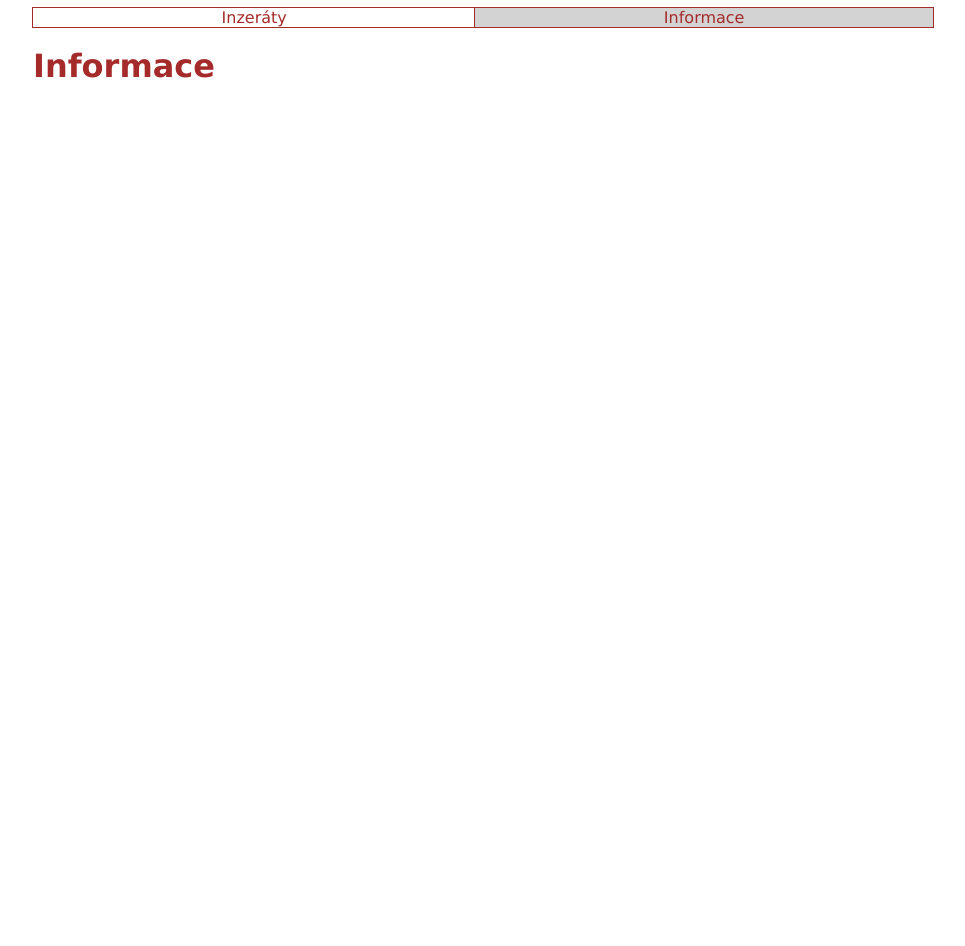
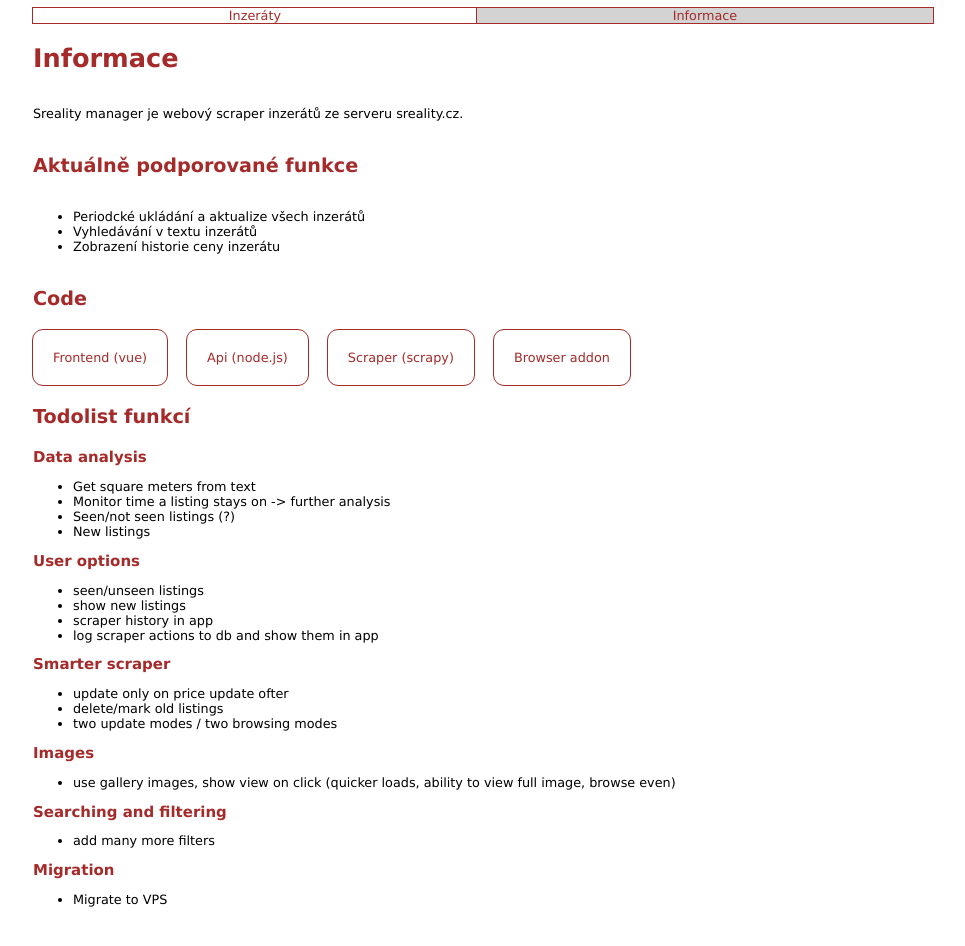
Before and after one commit to zdenecek/srm-front, a Vue app: page /about in a window 1280 px wide. Shown: the top 946 px of the page, without its empty margins (157-1122 px from the left). Before the commit the page ends 800 px from the top, so only its background shows below. Built offline with nearby package versions, Linux system fonts and the light colour scheme; no server answers; what vue-awesome-paginate would draw is missing.

Commit message:
fix image bug view not self

```diff
--- a/src/App.vue
+++ b/src/App.vue
@@ -37,6 +37,10 @@ export default defineComponent({
     box-sizing: border-box;
     font-family: "Lucida Sans", "Lucida Sans Regular", "Lucida Grande", "Lucida Sans Unicode", Geneva, Verdana,
         sans-serif;
+}
+
+body {
+    font-size: 0.8em;
 }
 
 .container {
--- a/src/components/Listing.vue
+++ b/src/components/Listing.vue
@@ -2,8 +2,8 @@
     <div class="listing">
         <div class="heading">{{ data?.title ?? "Inzerát" }}</div>
         <div class="images">
-            <div v-for="image in data?.images" :key="image.gallery">
-                <img loading="lazy" :src="image.gallery" @click="openImage(image.view)" />
+            <div v-for="image in data?.images" :key="image.view">
+                <img loading="lazy" :src="image.view" @click="openImage(image.self)" />
             </div>
         </div>
         <div class="overview">
--- a/src/views/about.vue
+++ b/src/views/about.vue
@@ -1,6 +1,83 @@
 <template>
     <h1>Informace</h1>
+    <p>
+        Sreality manager je webový scraper inzerátů ze serveru sreality.cz.
+    </p>
+    <h2>
+        Aktuálně podporované funkce
+    </h2>
+
+        <ul>
+            <li>Periodcké ukládání a aktualize všech inzerátů</li>
+            <li>Vyhledávání v textu inzerátů</li>
+            <li>Zobrazení historie ceny inzerátu</li>
+        </ul>
+
+
+    <h2>Code</h2>
+    <div class="repos">
+        <a href="https://github.com/zdenecek/srm-front">Frontend (vue)</a>
+        <a href="https://github.com/zdenecek/srm-api">Api (node.js)</a>
+        <a href="https://github.com/zdenecek/srm-scraper">Scraper (scrapy)</a>
+        <a href="https://github.com/zdenecek/srm-web-extension">Browser addon</a>
+    </div>
+    <h2>Todolist funkcí</h2>
+    <div class="roadmap">
+        <h3>Data analysis</h3>
+        <ul>
+            <li>Get square meters from text</li>
+            <li>Monitor time a listing stays on -> further analysis</li>
+            <li>Seen/not seen listings (?)</li>
+            <li>New listings</li>
+        </ul>
+
+        <h3>User options</h3>
+        <ul>
+            <li>seen/unseen listings</li>
+            <li>show new listings</li>
+            <li>scraper history in app</li>
+            <li>log scraper actions to db and show them in app</li>
+        </ul>
+
+        <h3>Smarter scraper</h3>
+        <ul>
+            <li>update only on price update ofter</li>
+            <li>delete/mark old listings</li>
+            <li>two update modes / two browsing modes</li>
+        </ul>
+
+        <h3>Images</h3>
+        <ul>
+            <li>use gallery images, show view on click (quicker loads, ability to view full image, browse even)</li>
+        </ul>
+
+        <h3>Searching and filtering</h3>
+        <ul>
+            <li>add many more filters</li>
+        </ul>
+
+        <h3>Migration</h3>
+        <ul>
+            <li> Migrate to VPS</li>
+        </ul>
+    </div>
 </template>
+
+<style lang="scss">
+.repos {
+    display: flex;
+    gap: 20px;
+
+    a {
+        text-decoration: none;
+        color: brown;
+        outline: brown solid 1px;
+        border-radius: 10px;
+        padding: 20px;
+    }
+}
+
+</style>
 
 <script lang="ts">
 import { defineComponent } from "vue";
@@ -8,5 +85,4 @@ import { defineComponent } from "vue";
 export default defineComponent({
     name: "About",
 });
-
 </script>
```
Also changed, not shown: .browserslistrc (deleted).
